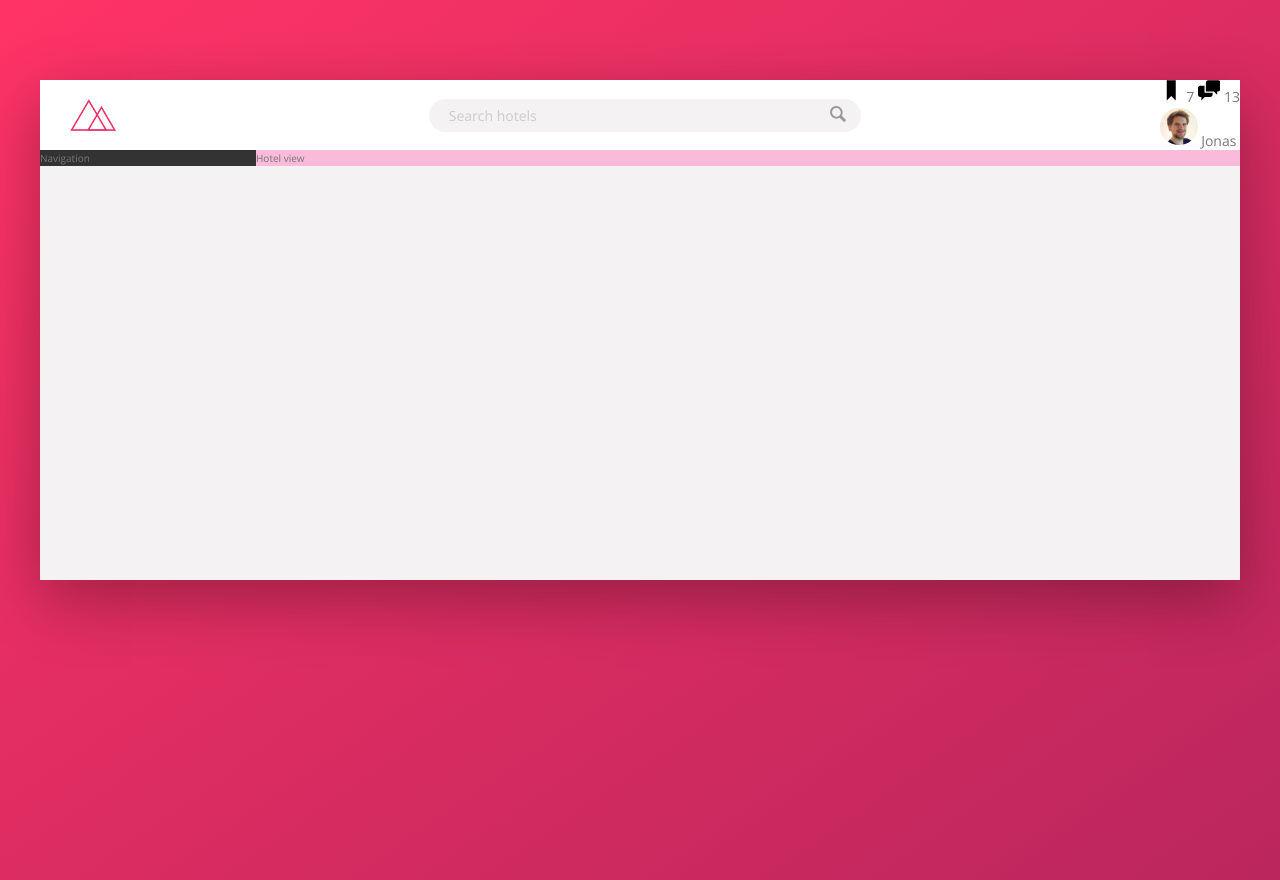
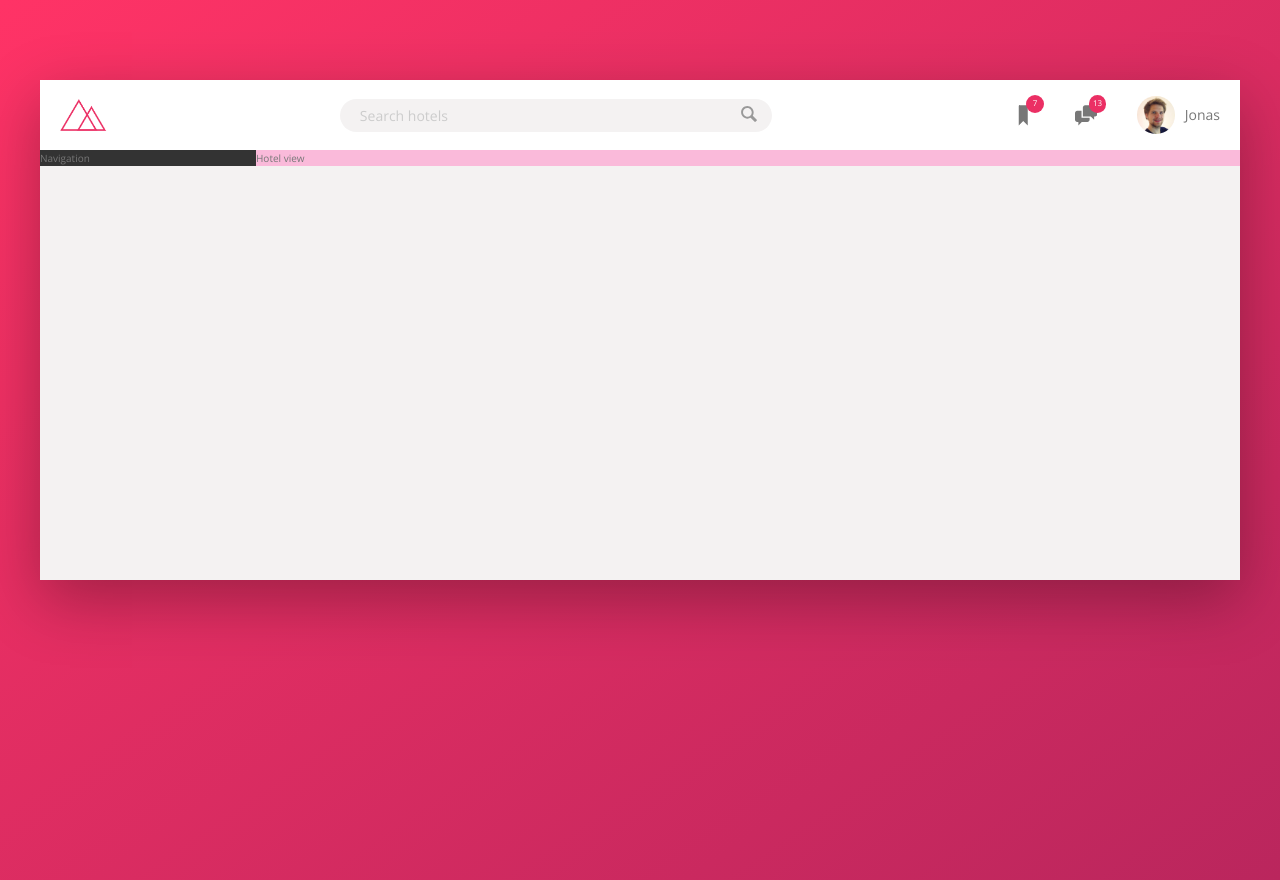
Before and after one commit to braisv/trillo-master-flexbox, a website: page index.html in a window 1280 px wide. Drawn offline with nearby package versions, Linux system fonts and the light colour scheme.

Commit message:
building header - 3

```diff
--- a/index.html
+++ b/index.html
@@ -1,21 +1,28 @@
 <!DOCTYPE html>
 <html lang="en">
   <head>
-        <meta charset="UTF-8">
-        <meta name="viewport" content="width=device-width, initial-scale=1.0">
+    <meta charset="UTF-8" />
+    <meta name="viewport" content="width=device-width, initial-scale=1.0" />
 
-        <link href="https://fonts.googleapis.com/css?family=Open+Sans:300,400,600" rel="stylesheet">
-        <link rel="stylesheet" href="css/style.css">
-        <link rel="shortcut icon" type="image/png" href="img/favicon.png">
+    <link
+      href="https://fonts.googleapis.com/css?family=Open+Sans:300,400,600"
+      rel="stylesheet"
+    />
+    <link rel="stylesheet" href="css/style.css" />
+    <link rel="shortcut icon" type="image/png" href="img/favicon.png" />
 
     <title>trillo &mdash; Your all-in-one booking app</title>
   </head>
   <body>
     <div class="container">
       <header class="header">
-                <img src="img/logo.png" alt="trillo logo" class="logo">
+        <img src="img/logo.png" alt="trillo logo" class="logo" />
         <form action="#" class="search">
-                    <input type="text" class="search__input" placeholder="Search hotels">
+          <input
+            type="text"
+            class="search__input"
+            placeholder="Search hotels"
+          />
           <button class="search__button">
             <svg class="search__icon">
               <use xlink:href="img/sprite.svg#icon-magnifying-glass"></use>
@@ -28,14 +35,20 @@
               <use xlink:href="img/sprite.svg#icon-bookmark"></use>
             </svg>
             <span class="user-nav__notification">7</span>
+          </div>
+          <div class="user-nav__icon-box">
             <svg class="user-nav__icon">
               <use xlink:href="img/sprite.svg#icon-chat"></use>
             </svg>
             <span class="user-nav__notification">13</span>
+          </div>
           <div class="user-nav__user">
-                            <img src="img/user.jpg" alt="User photo" class="user-nav__user-photo">
+            <img
+              src="img/user.jpg"
+              alt="User photo"
+              class="user-nav__user-photo"
+            />
             <span class="user-nav__user-name">Jonas</span>
-                        </div>
           </div>
         </nav>
       </header>
--- a/sass/_components.scss
+++ b/sass/_components.scss
@@ -3,7 +3,7 @@
 
 .logo {
     height: 3.25rem;
-    margin-left: 3rem;
+    margin-left: 2rem;
 }
 
 
@@ -69,17 +69,45 @@
 // USER NAVIGATION
 
 .user-nav {
+    display: flex;
+    align-items: center;
+    align-self: stretch;
+
+    & > * {
+        padding: 0 2rem;
+        height: 100%;
+        cursor: pointer;
+        display: flex;
+        align-items: center;
+    }
+
+    & > *:hover {
+        background-color: var(--color-grey-light-2);
+    }
+
     &__icon-box {
-
+        position: relative;
     }
 
     &__icon {
         height: 2.25rem;
         width: 2.25rem;
+        fill: var(--color-grey-dark-2);
     }
 
     &__notification {
-
+        font-size: .8rem;
+        height: 1.75rem;
+        width: 1.75rem;
+        border-radius: 100px;
+        background-color: var(--color-primary);
+        color: #fff;
+        position: absolute;
+        top: 1.5rem;
+        right: 1.1rem;
+        display: flex;
+        justify-content: center;
+        align-items: center;
     }
 
     &__user {
@@ -89,6 +117,7 @@
     &__user-photo {
         height: 3.75rem;
         border-radius: 50%;
+        margin-right: 1rem;
     }
 
     &__user-name {
```
Also changed, not shown: css/style.css. Lines whose indentation alone changed are shown as unchanged.
